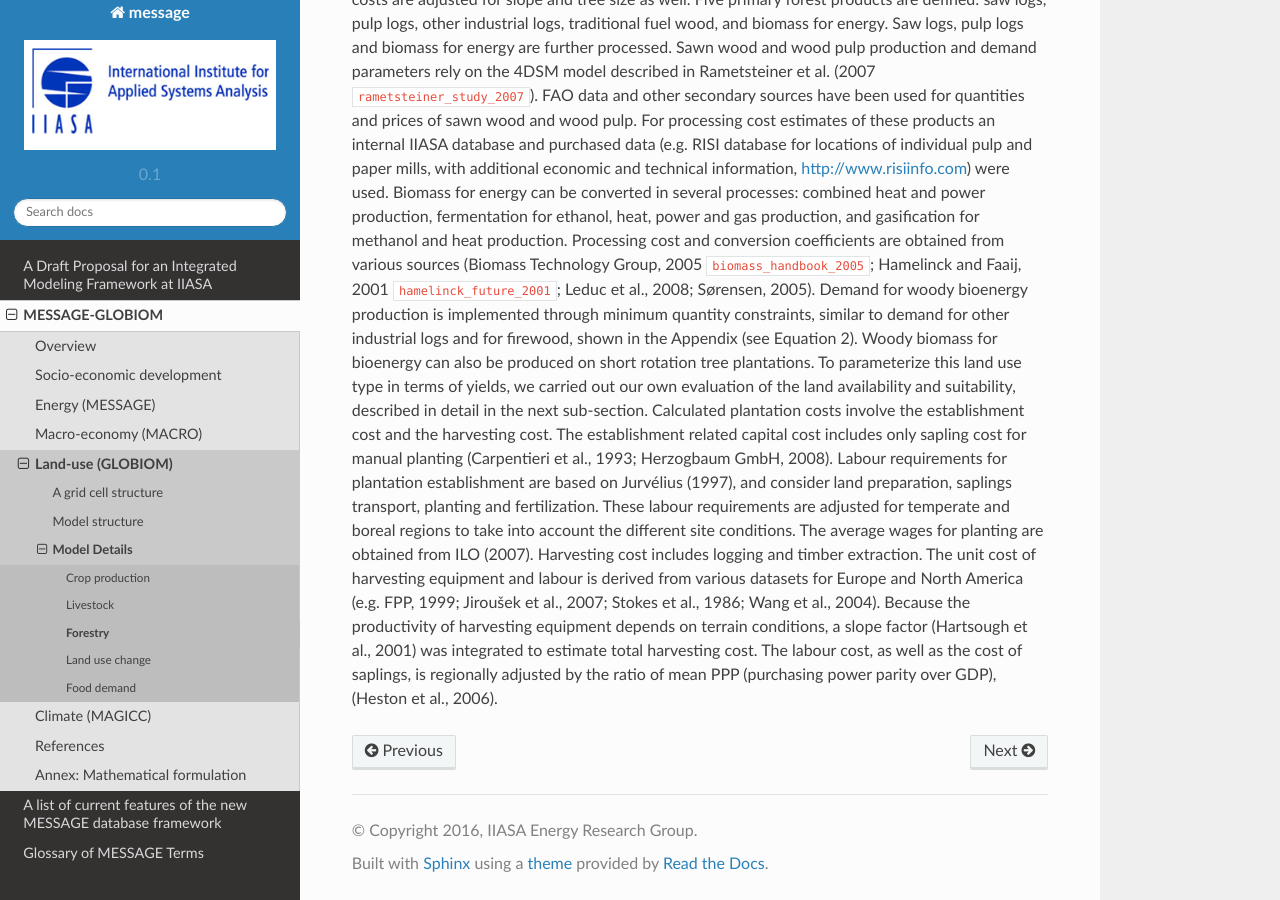
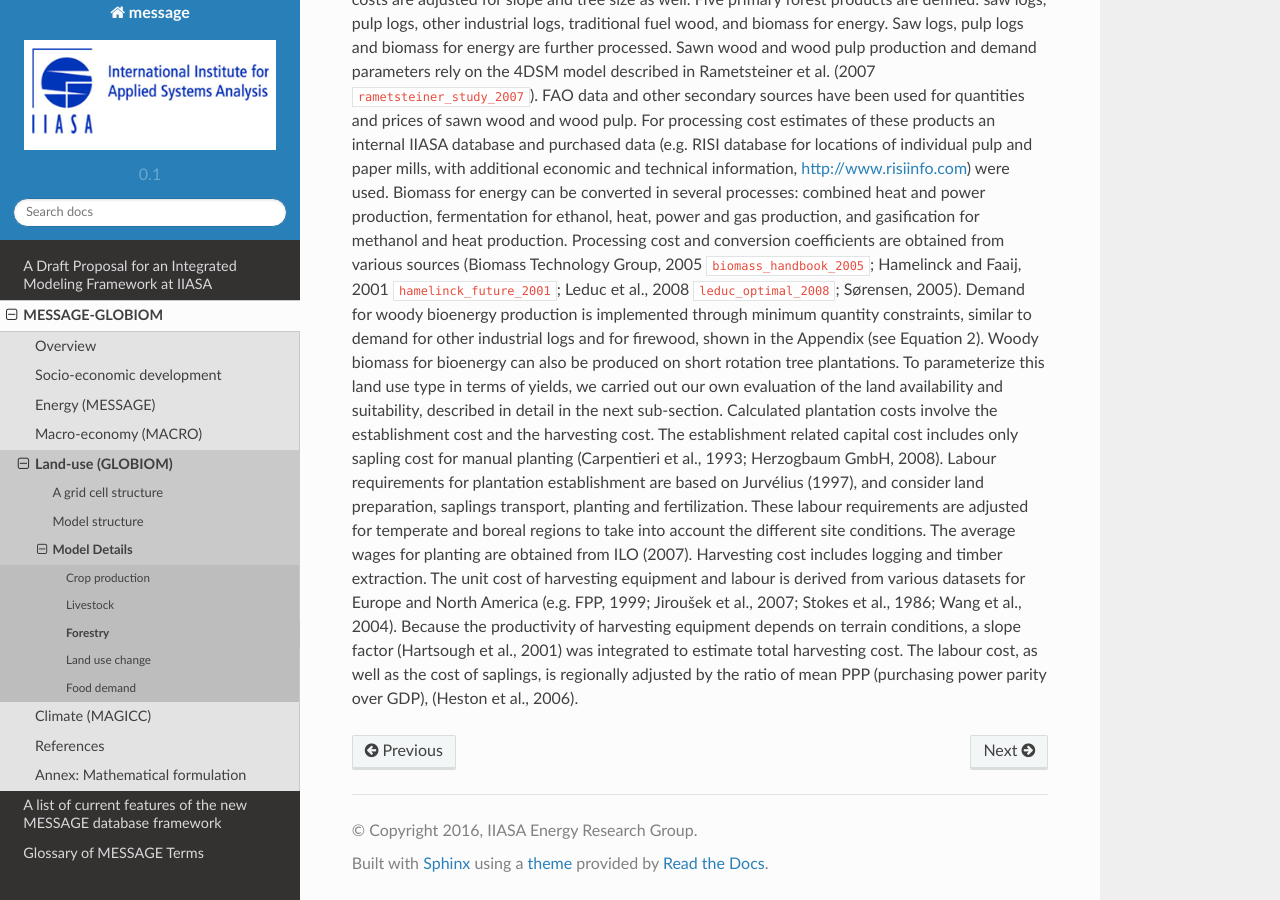
Before and after one commit to yiyi1991/message-ix-models, a Sphinx documentation site: the page built from doc/global/source/message_globiom/land_use/forest.rst, in a window 1280 px wide and 900 px high, scrolled down 608 px. Built offline with Sphinx 7.4.7 and the Read the Docs theme 2.0.0, drawn with Linux system fonts in a browser that asks for light colours; pages that are not in the unit, such as notebooks, are missing from menus; cross-references to code outside the pages are shown as plain code.

Commit message:
added citation

```diff
--- a/doc/global/source/message_globiom/land_use/forest.rst
+++ b/doc/global/source/message_globiom/land_use/forest.rst
@@ -5,6 +5,6 @@
 The forestry sector is represented in GLOBIOM with five categories of primary products (pulp logs, saw logs, biomass for energy, traditional fuel wood, and other industrial logs) which are consumed by industrial energy, cooking fuel demand, or processed and sold on the market as final products (wood pulp and sawnwood). These products are supplied from managed forests and short rotation plantations. Harvesting cost and mean annual increments are informed by the G4M global forestry model (Kindermann, Obersteiner et al. 2006 :cite:`kindermann_predicting_2006`) which in turn calculates them based on thinning strategies and length of the rotation period.
 
 Primary forest production from traditional managed forests is characterized also at the level of SimUs. The most important parameters for the model are mean annual increment, maximum share of saw logs in the mean annual increment, and harvesting cost. These parameters are shared with the G4M model – a successor of the model described by Kindermann et al. (2006 :cite:`kindermann_predicting_2006`). More specifically, mean annual increment for the current management, is obtained by downscaling biomass stock data from the Global Forest Resources Assessment (FAO, 2006 :cite:`FAO_global_2006`) from the country level to a 0.5° × 0.5° grid using the method described in Kindermann et al. (2008 :cite:`kindermann_global_forest_2008`). The downscaled biomass stock data is subsequently used to parameterize increment curves. Finally, the saw logs share is estimated by the tree size, which in turn depends on yield and rotation time. Harvesting costs are adjusted for slope and tree size as well.
-Five primary forest products are defined: saw logs, pulp logs, other industrial logs, traditional fuel wood, and biomass for energy. Saw logs, pulp logs and biomass for energy are further processed. Sawn wood and wood pulp production and demand parameters rely on the 4DSM model described in Rametsteiner et al. (2007 :cite:`rametsteiner_study_2007`). FAO data and other secondary sources have been used for quantities and prices of sawn wood and wood pulp. For processing cost estimates of these products an internal IIASA database and purchased data (e.g. RISI database for locations of individual pulp and paper mills, with additional economic and technical information, http://www.risiinfo.com) were used. Biomass for energy can be converted in several processes: combined heat and power production, fermentation for ethanol, heat, power and gas production, and gasification for methanol and heat production. Processing cost and conversion coefficients are obtained from various sources (Biomass Technology Group, 2005 :cite:`biomass_handbook_2005`; Hamelinck and Faaij, 2001 :cite:`hamelinck_future_2001`; Leduc et al., 2008; Sørensen, 2005). Demand for woody bioenergy production is implemented through minimum quantity constraints, similar to demand for other industrial logs and for firewood, shown in the Appendix (see Equation 2).
+Five primary forest products are defined: saw logs, pulp logs, other industrial logs, traditional fuel wood, and biomass for energy. Saw logs, pulp logs and biomass for energy are further processed. Sawn wood and wood pulp production and demand parameters rely on the 4DSM model described in Rametsteiner et al. (2007 :cite:`rametsteiner_study_2007`). FAO data and other secondary sources have been used for quantities and prices of sawn wood and wood pulp. For processing cost estimates of these products an internal IIASA database and purchased data (e.g. RISI database for locations of individual pulp and paper mills, with additional economic and technical information, http://www.risiinfo.com) were used. Biomass for energy can be converted in several processes: combined heat and power production, fermentation for ethanol, heat, power and gas production, and gasification for methanol and heat production. Processing cost and conversion coefficients are obtained from various sources (Biomass Technology Group, 2005 :cite:`biomass_handbook_2005`; Hamelinck and Faaij, 2001 :cite:`hamelinck_future_2001`; Leduc et al., 2008 :cite:`leduc_optimal_2008`; Sørensen, 2005). Demand for woody bioenergy production is implemented through minimum quantity constraints, similar to demand for other industrial logs and for firewood, shown in the Appendix (see Equation 2).
 Woody biomass for bioenergy can also be produced on short rotation tree plantations. To parameterize this land use type in terms of yields, we carried out our own evaluation of the land availability and suitability, described in detail in the next sub-section. Calculated plantation costs involve the establishment cost and the harvesting cost. The establishment related capital cost includes only sapling cost for manual planting (Carpentieri et al., 1993; Herzogbaum GmbH, 2008). Labour requirements for plantation establishment are based on Jurvélius (1997), and consider land preparation, saplings transport, planting and fertilization. These labour requirements are adjusted for temperate and boreal regions to take into account the different site conditions. The average wages for planting are obtained from ILO (2007).
 Harvesting cost includes logging and timber extraction. The unit cost of harvesting equipment and labour is derived from various datasets for Europe and North America (e.g. FPP, 1999; Jiroušek et al., 2007; Stokes et al., 1986; Wang et al., 2004). Because the productivity of harvesting equipment depends on terrain conditions, a slope factor (Hartsough et al., 2001) was integrated to estimate total harvesting cost. The labour cost, as well as the cost of saplings, is regionally adjusted by the ratio of mean PPP (purchasing power parity over GDP), (Heston et al., 2006).
```
